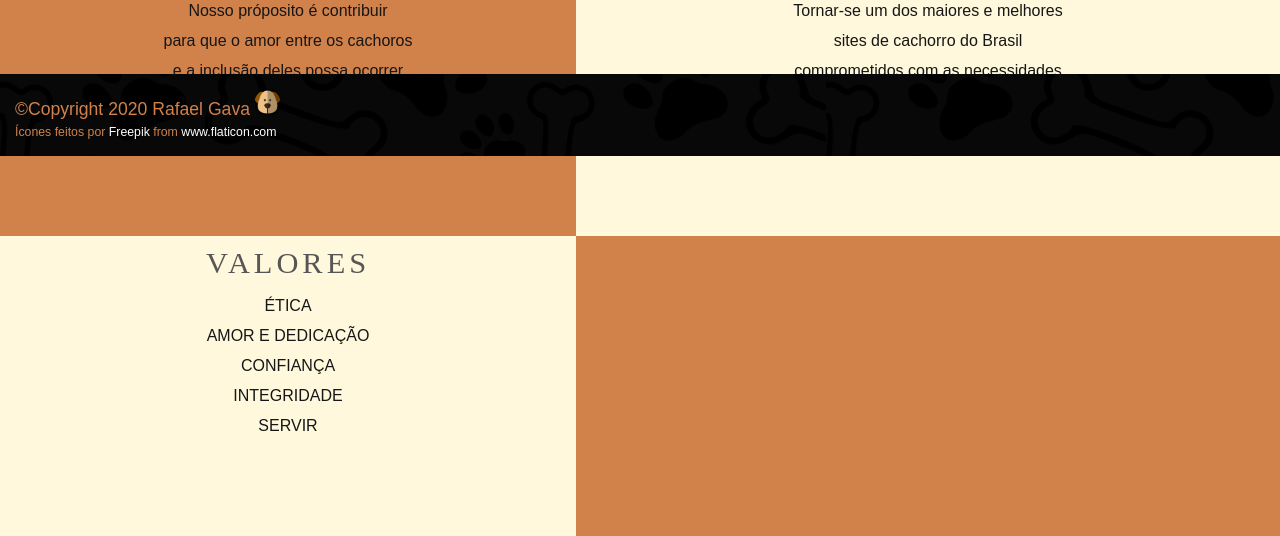
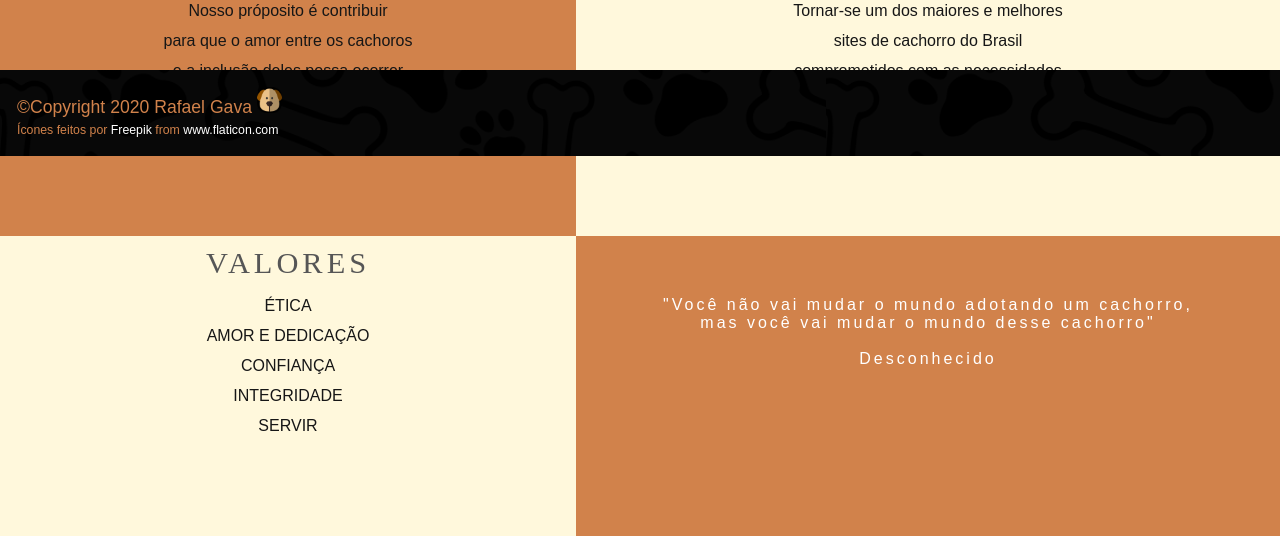
Before and after one commit to Rafael-Yokoyama/ProjetosPessoaisWeb, a plain HTML site: page SiteDog/sobre.html in a window 1280 px wide. Shown: the part 644-1180 px from the top of the page. Drawn offline with Linux system fonts and the light colour scheme.

Commit message:
add citacao
add citacao

```diff
--- a/SiteDog/sobre.html
+++ b/SiteDog/sobre.html
@@ -107,9 +107,15 @@
                         Servir
                     </p>
                 </div>
-                <div class="Img-valores">
+                <div class="frase-valores">
+                    <p>
+                        "Você não vai mudar o mundo adotando um cachorro, <br>
+                        mas você vai mudar o mundo desse cachorro" <br> <br>
+                         Desconhecido
+                    </p>
 
                 </div>
+
 
                </div>
 
--- a/SiteDog/style.css
+++ b/SiteDog/style.css
@@ -46,7 +46,7 @@ body,html{
 #rodape{
     position: fixed;
     width: 100%;
-    padding: 15px;
+    padding: 17px;
     bottom: 0px;
     background: #ccc url(images/fundo.png);
     font-size: 1.1em;
@@ -247,7 +247,7 @@ body.Contato #navegacao a#Contato
     line-height: 30px;
     text-transform: uppercase;
 }
-.Img-valores{
+.frase-valores{
     position:absolute;
     right: 0px;
     bottom: -600px;
@@ -255,6 +255,12 @@ body.Contato #navegacao a#Contato
     width: 55%;
     height: 300px;
     text-align: center;
+
+}
+.frase-valores p{
+    letter-spacing: 3px;
+   margin: 60px;
+
 
 }
 
```
